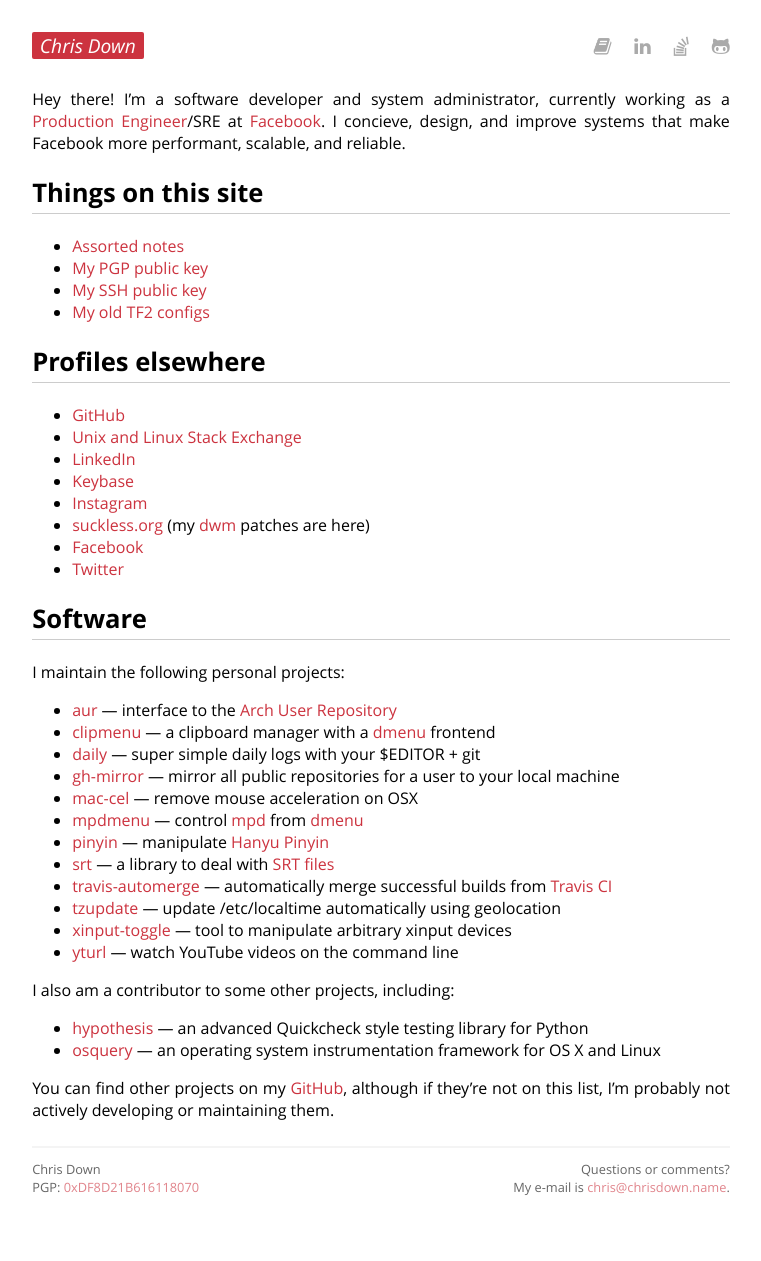
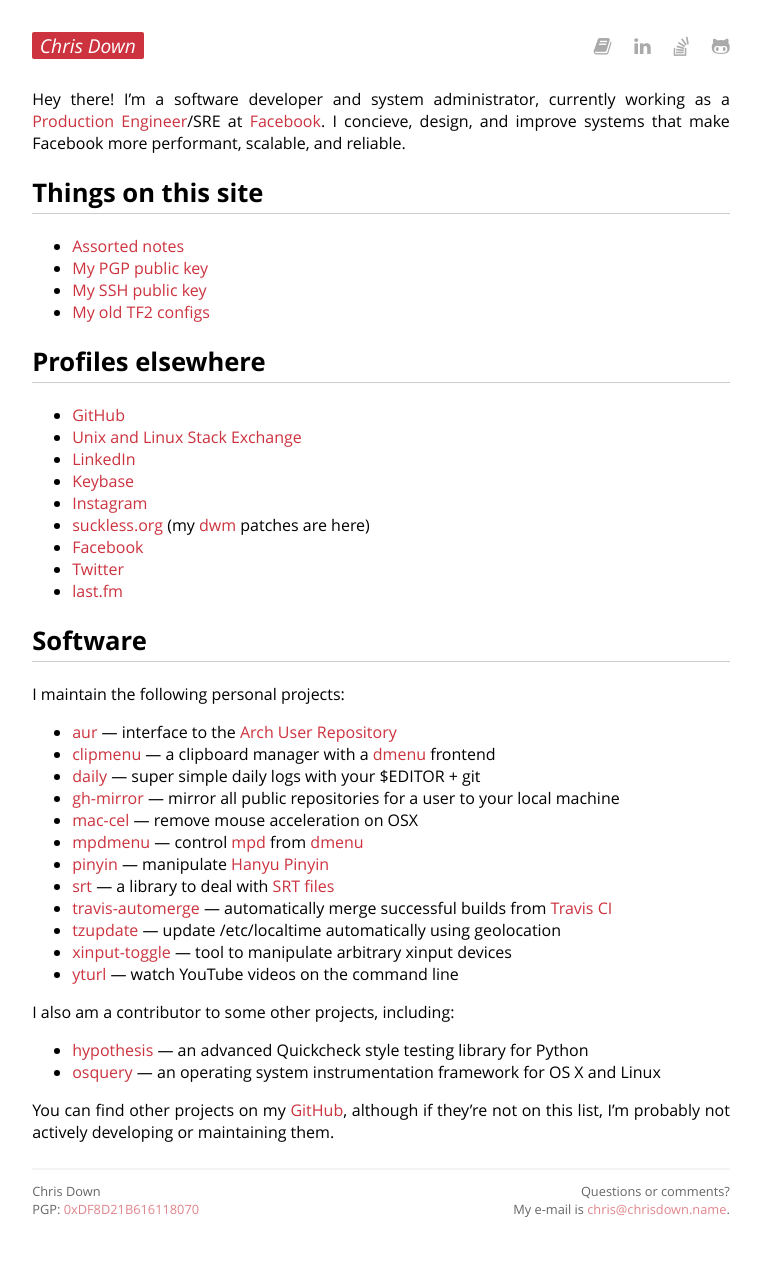
Before and after one commit to cdown/chrisdown.name, a Jekyll site: the page built from index.md, in a window 1280 px wide. Shown: the whole page, without its empty margins (259-1020 px from the left). Built offline with Jekyll 4.4.1, drawn with Linux system fonts in a browser that asks for light colours; before the commit the page ends 1239 px from its top, so only the background shows below that.

Commit message:
Add last.fm link

```diff
--- a/index.md
+++ b/index.md
@@ -32,6 +32,7 @@ improve systems that make Facebook more performant, scalable, and reliable.
   (my [dwm](http://dwm.suckless.org/) patches are here)
 - [Facebook][]
 - [Twitter][]
+- [last.fm][]
 
 ## Software
 
@@ -78,3 +79,4 @@ list, I'm probably not actively developing or maintaining them.
 [Travis CI]: https://travis-ci.org
 [Facebook]: https://facebook.com/christopherdown
 [Twitter]: https://twitter.com/unixchris/with_replies
+[last.fm]: https://last.fm/user/unixchris
```
